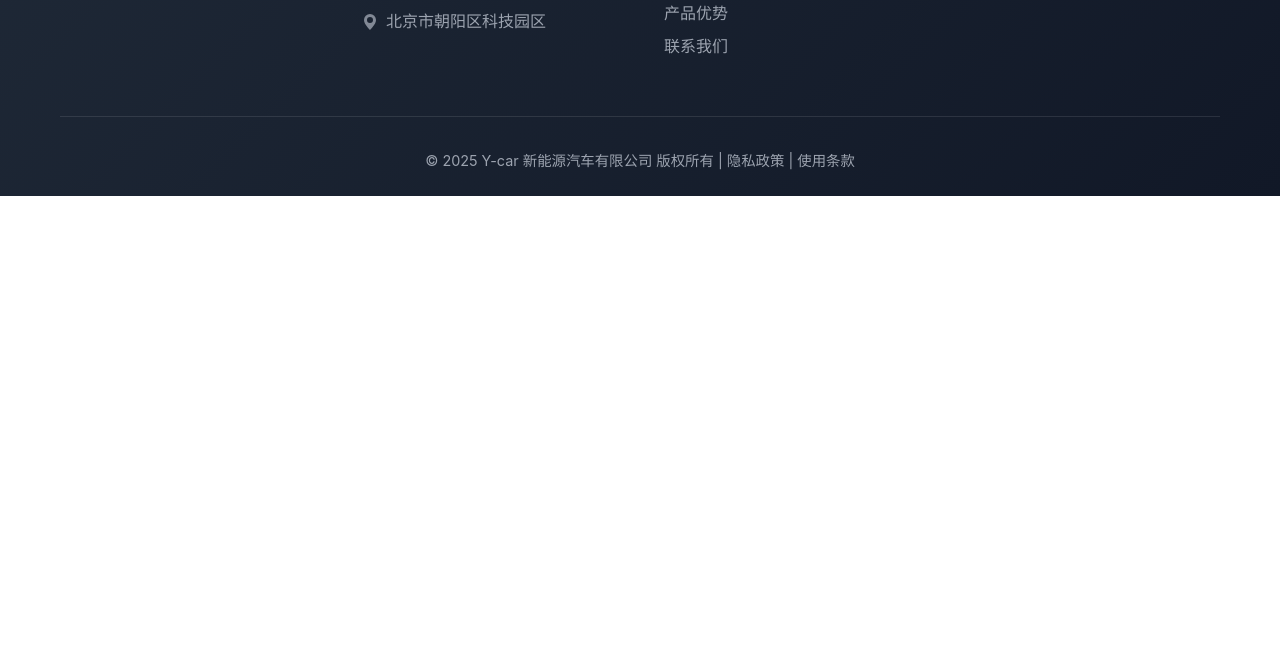
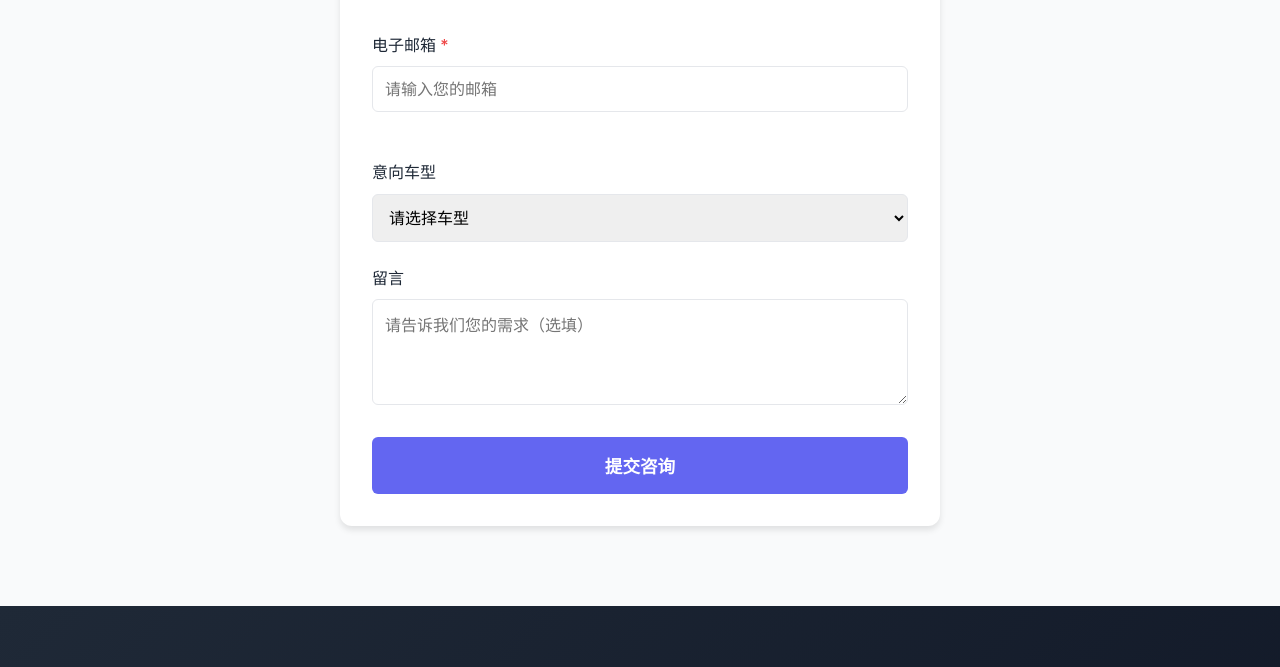
Before and after one commit to shongting/y-car-website, a website: page docs/index.html in a window 1280 px wide. Shown: the part 2857-3524 px from the top of the page. Before the commit the page ends 3053 px from the top, so only its background shows below. Drawn offline with Linux system fonts and the light colour scheme.

Commit message:
修复：购车咨询表单默认显示

```diff
--- a/docs/index.html
+++ b/docs/index.html
@@ -99,7 +99,7 @@
         <div class="container">
             <h2 class="section-title">购车咨询</h2>
             <p class="section-subtitle">填写信息，我们的销售顾问将尽快与您联系</p>
-            <div class="contact-form-wrapper" id="contactFormWrapper" style="display: none;">
+            <div class="contact-form-wrapper" id="contactFormWrapper">
                 <form class="contact-form" id="contactForm" novalidate aria-label="购车咨询表单">
                     <div class="form-group">
                         <label for="name">姓名 <span class="required" aria-label="必填项">*</span></label>
```
Also changed, not shown: y-car-website/index.html (+1 -1 lines).
